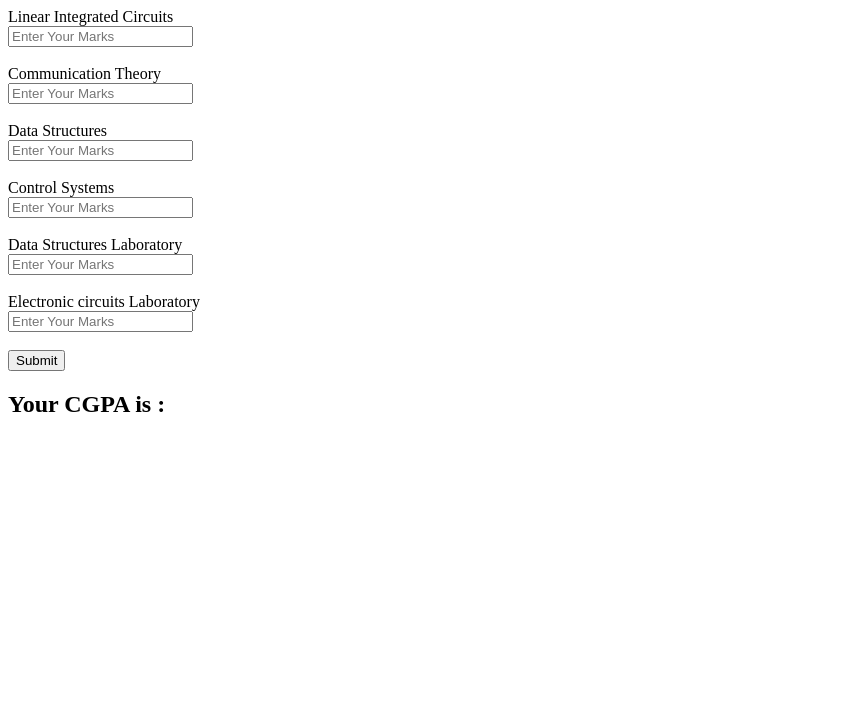
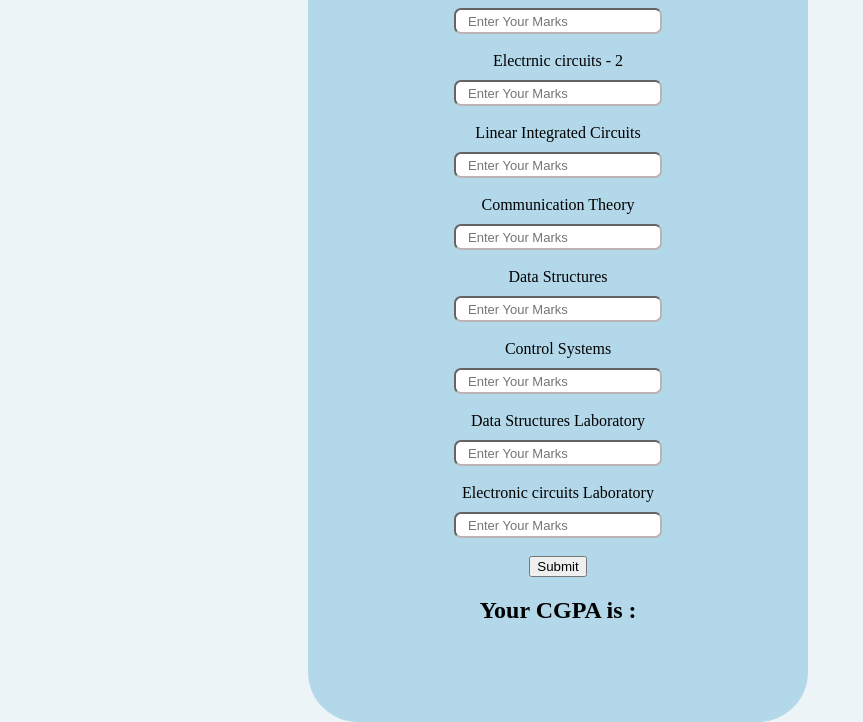
Before and after one commit to napraveen/Cgpa, a plain HTML site: page index.html in a window 1280 px wide. Shown: the part 186-908 px from the top of the page, without its empty margins (0-863 px from the left). Before the commit the page ends 800 px from the top, so only its background shows below. Drawn offline with Linux system fonts and the light colour scheme.

Commit message:
Update index.html

```diff
--- a/index.html
+++ b/index.html
@@ -6,8 +6,11 @@
     <meta name="viewport" content="width=device-width, initial-scale=1.0">
     <title>Document</title>
     <script src="script.js"></script>
+    <link rel="stylesheet" href="style.css" type="text/css">
 </head>
 <body>
+    <div class="container">
+        <div class="all-items">
             <h1>Calculate your CGPA</h1>
             <label for="prp">Probability And Random Processes</label><br>
             <input type="text" id="prp" placeholder="Enter Your Marks"><br><br>
@@ -28,6 +31,10 @@
             <button type="button" onclick="calculate()">Submit</button>
             <h2>Your CGPA is :</h2>
             <h3 id="result"></h3>
+        </div>
+
+    </div>
+
 
 
 
```
Lines whose indentation alone changed are shown as unchanged.
